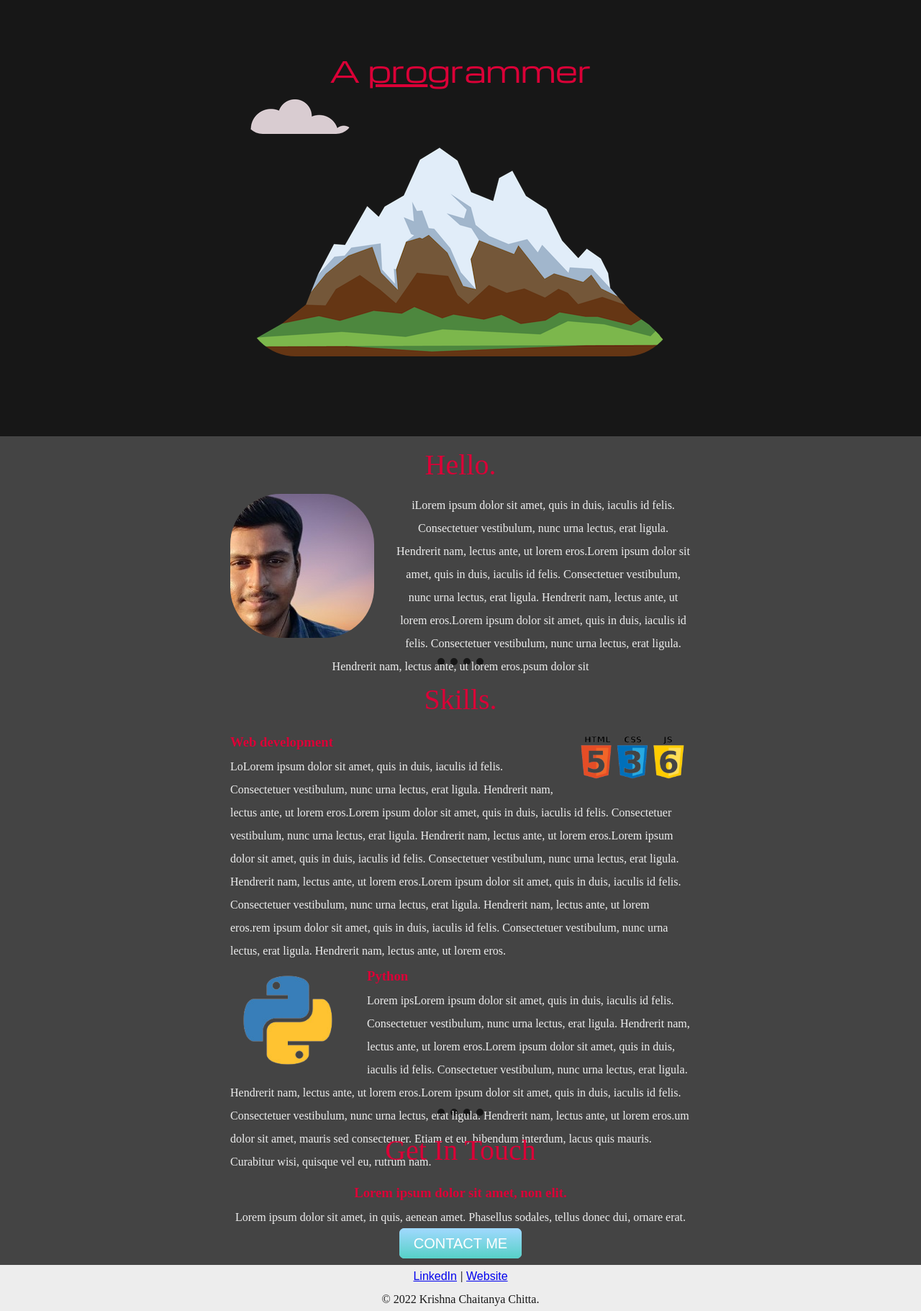
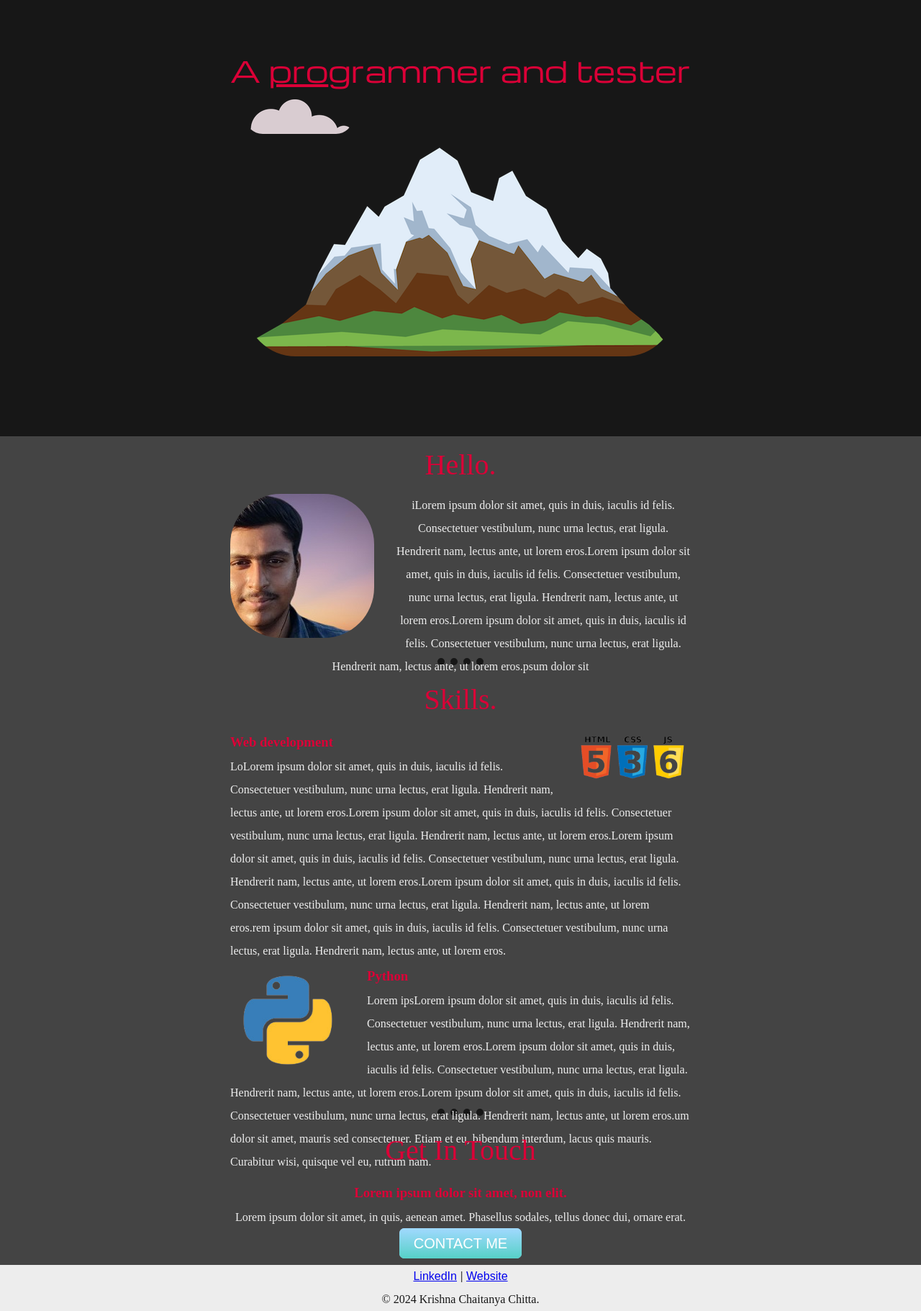
Before and after one commit to M0NS13UR-K/new-site, a plain HTML site: page index.html in a window 1280 px wide. Shown: the part 582-2403 px from the top of the page at 72% size. Drawn offline with nearby package versions, Linux system fonts and the light colour scheme; a web font is replaced by a local one.

Commit message:
Update index.html

```diff
--- a/index.html
+++ b/index.html
@@ -15,7 +15,7 @@
   <div class="top-container">
     <img class="top-cloud" src="cloud.png" alt="cloud.png">
     <h1>I am Krishna Chaitanya</h1>
-    <h2 class="tagline">A <span class="pro">pro</span>grammer</h2>
+    <h2 class="tagline">A <span class="pro">pro</span>grammer and tester</h2>
     <img class="bottom-cloud" src="cloud.png" alt="cloud.png">
     <img src="mountain.png" alt="mountain.png">
   </div>
@@ -52,7 +52,7 @@
   <div class="bottom-container">
     <a class="footer-link" href="https://www.linkedin.com/in/krishna-chaitanya-847b7151">LinkedIn</a> |
     <a class="footer-link" href="https://m0ns13ur-k.github.io/new-site/">Website</a>
-    <p class="footer-copyright">© 2022 Krishna Chaitanya Chitta.</p>
+    <p class="footer-copyright">© 2024 Krishna Chaitanya Chitta.</p>
   </div>
 
 </body>
```
